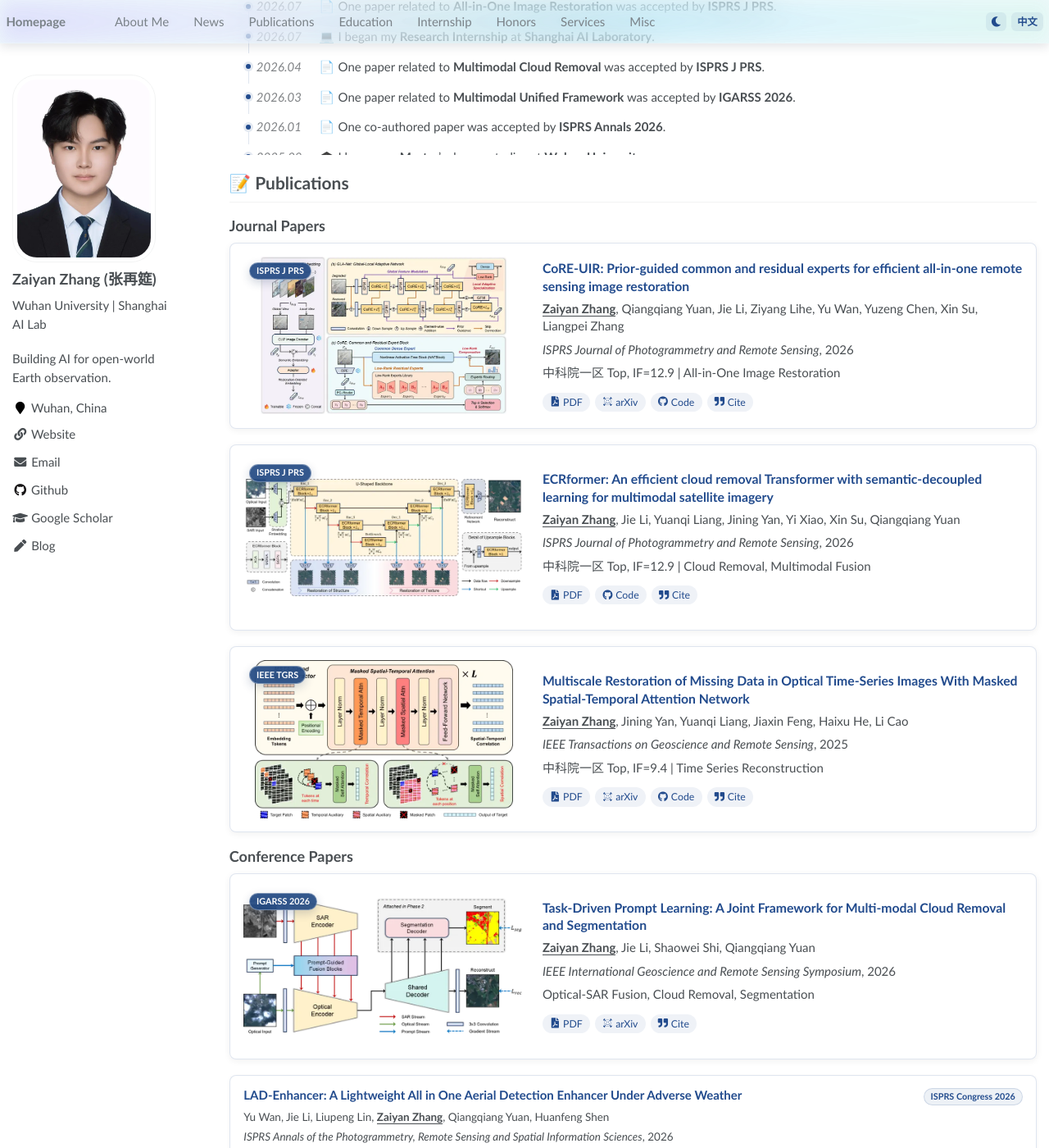
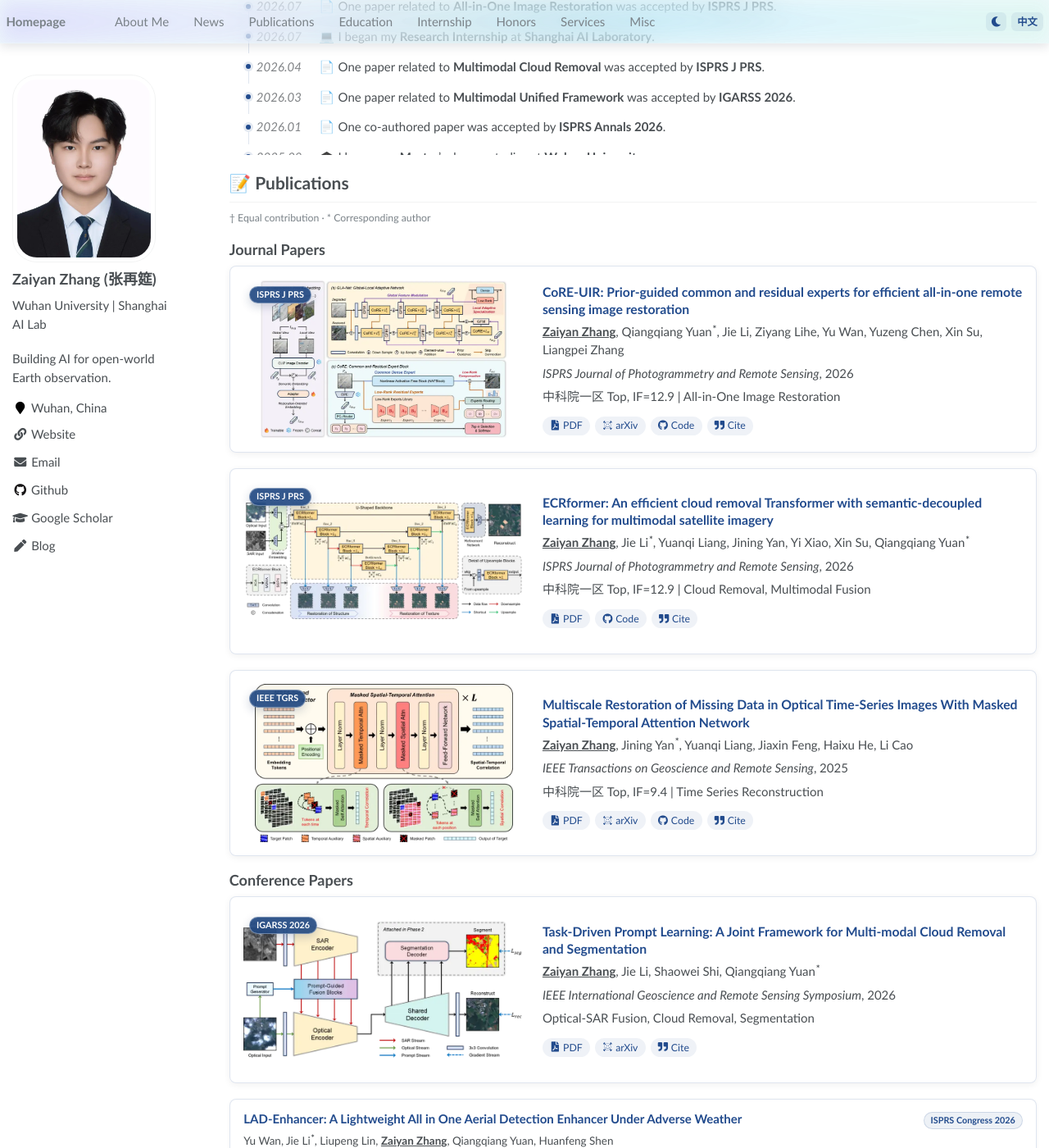
Before and after one commit to zzaiyan/zzaiyan.github.io, a Jekyll site: the page built from _pages/about.md, in a window 1280 px wide and 1400 px high, scrolled down 442 px. Shown: the whole window at 82% size. Built offline with Jekyll 4.4.1, drawn with Linux system fonts in a browser that asks for light colours; some web fonts are replaced; a script that is not in the unit is left out; some of the changed text lies outside the part shown.

Commit message:
统一论文作者角色并完善GeoSeg-OV卡片

```diff
--- a/_config.yml
+++ b/_config.yml
@@ -40,6 +40,9 @@ baidu_site_verification: # get baidu_site_verification from https://ziyuan.baidu
 author:
   name: "Zaiyan Zhang (张再筵)"
   name_zh: "张再筵"
+  citation_name:
+    given: "Zaiyan"
+    family: "Zhang"
   avatar: "images/avatar.webp"
   bio: "Wuhan University | Shanghai AI Lab"
   bio_zh: "武汉大学 | 上海 AI Lab"
--- a/_includes/publication-card.html
+++ b/_includes/publication-card.html
@@ -3,6 +3,9 @@
 {% if pub.layout == "compact" %}{% assign compact = true %}{% endif %}
 {% assign pub_url = pub.doi %}
 {% unless pub_url %}{% if pub.links.size > 0 %}{% assign pub_url = pub.links[0].url %}{% endif %}{% endunless %}
+{% assign reference = site.data.references[pub.referenceKey] %}
+{% assign equal_authors = pub.authorRoles.equalContribution %}
+{% assign corresponding_authors = pub.authorRoles.corresponding %}
 
 <article class="paper-box{% if compact %} paper-box--compact{% else %} paper-box--featured{% endif %}">
 {% unless compact %}
@@ -18,7 +21,14 @@
       {% if pub_url %}<a class="pub-title" href="{{ pub_url }}">{{ pub.title }}</a>{% else %}<span class="pub-title">{{ pub.title }}</span>{% endif %}
       {% if compact and pub.badge %}<span class="badge badge--inline">{{ pub.badge }}</span>{% endif %}
     </div>
-    {% if pub.authors %}<div class="pub-authors">{{ pub.authors }}</div>{% endif %}
+    {% if reference.author %}
+    <div class="pub-authors">
+      {%- for author in reference.author -%}
+        {%- assign author_index = forloop.index -%}
+        <span{% if author.given == site.author.citation_name.given and author.family == site.author.citation_name.family %} class="pub-author--self"{% endif %}>{{ author.given }} {{ author.family }}</span>{% if equal_authors contains author_index %}<sup class="pub-author-marker" title="Equal contribution">&dagger;</sup>{% endif %}{% if corresponding_authors contains author_index %}<sup class="pub-author-marker" title="Corresponding author">*</sup>{% endif %}{% unless forloop.last %}, {% endunless %}
+      {%- endfor -%}
+    </div>
+    {% endif %}
     <div class="pub-venue"><em>{{ pub.venue }}</em>, {{ pub.year }}</div>
     <div class="pub-footer">
       <div class="pub-details">
--- a/_includes/publications.html
+++ b/_includes/publications.html
@@ -1,3 +1,8 @@
+<div class="pub-author-legend">
+  <span class="lang-en">&dagger; Equal contribution &middot; * Corresponding author</span>
+  <span class="lang-zh">&dagger; 共同贡献 &middot; * 通讯作者</span>
+</div>
+
 {% if site.data.pubs.journal.size > 0 %}
 ## <span class="lang-en">Journal Papers</span><span class="lang-zh">期刊论文</span>
 
@@ -26,6 +31,6 @@
 ## <span class="lang-en">Patents</span><span class="lang-zh">专利</span>
 
 {% for pat in site.data.pubs.patent %}
-- _{{ pat.date }}_, {{ pat.number }}, **{{ pat.title }}**, &ensp;{{ pat.authors }}.
+- _{{ pat.date }}_, {{ pat.number }}, **{{ pat.title }}**, &ensp;{% for author in pat.authors %}<span{% if author == site.author.name_zh %} class="pub-author--self"{% endif %}>{{ author }}</span>{% unless forloop.last %}, {% endunless %}{% endfor %}.
 {% endfor %}
 {% endif %}
--- a/_sass/_publication-cards.scss
+++ b/_sass/_publication-cards.scss
@@ -252,6 +252,22 @@ $compact-card-padding-block: 0.9em;
   margin-top: 0.35em;
 }
 
+.pub-author--self {
+  font-weight: 700;
+  text-decoration: underline;
+}
+
+.pub-author-marker {
+  margin-left: 0.08em;
+  font-weight: 700;
+}
+
+.pub-author-legend {
+  margin: 0.15em 0 1.25em;
+  font-size: 0.82em;
+  color: $gray;
+}
+
 .pub-footer {
   display: flex;
   flex-wrap: wrap;
```
Also changed, not shown: _data/pubs.json (+9 -9 lines), images/geoseg-ov.png (added), images/geoseg-ov.webp (added).
